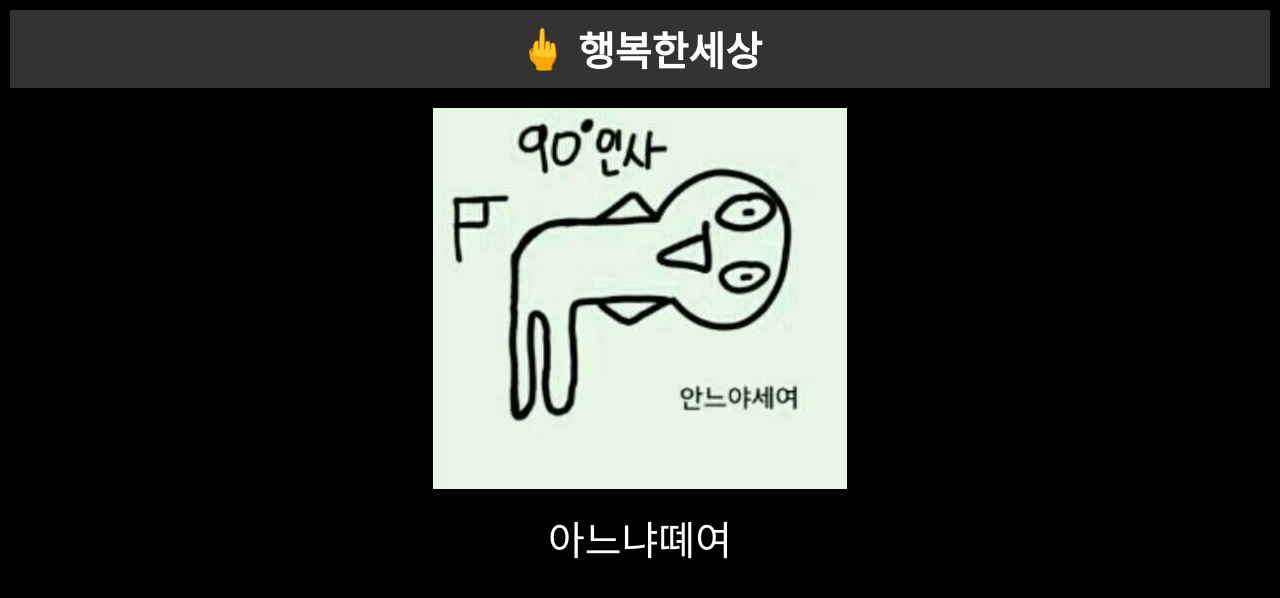
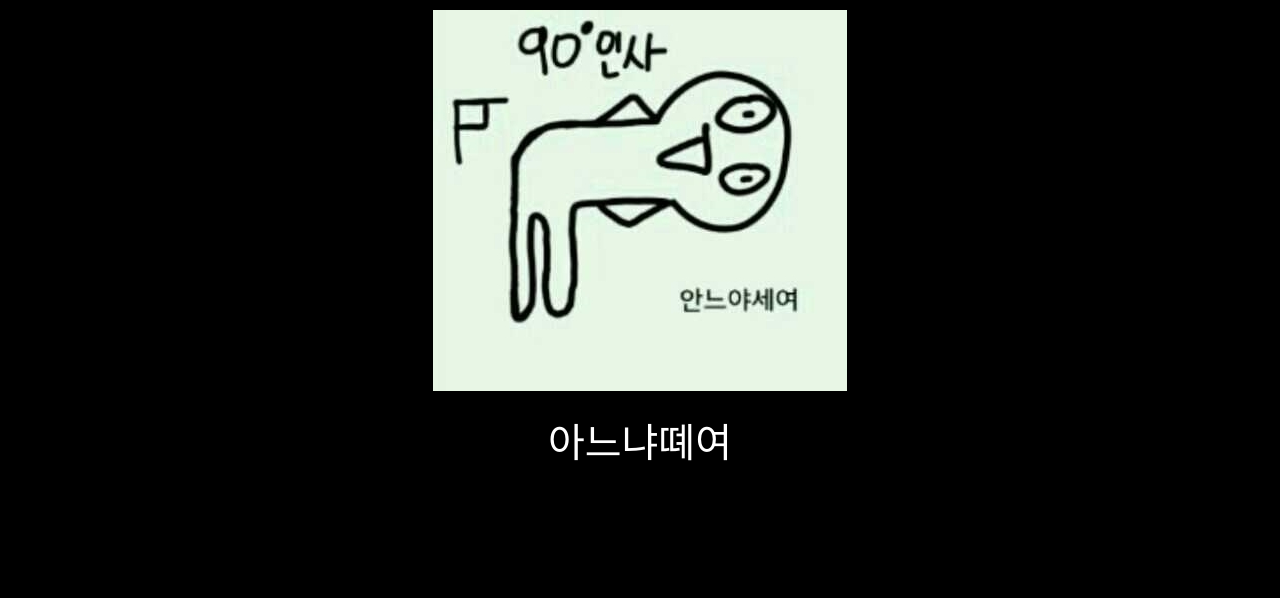
Before and after one commit to qksghguss/HI, a plain HTML site: page index.html in a window 1280 px wide. Drawn offline with Linux system fonts and the light colour scheme.

Commit message:
index.html

```diff
--- a/index.html
+++ b/index.html
@@ -3,17 +3,14 @@
 <head>
     <meta charset="UTF-8">
     <meta name="viewport" content="width=device-width, initial-scale=1.0">
-    <title>Image Display from GitHub</title>
+    <title>행복한세상</title>
     <link rel="stylesheet" href="style.css">
 </head>
 <body>
-    <div class="header">
-        <div class="logo">🖕</div>
-        <div class="site-name">행복한세상</div>
-    </div>
     <div class="container">
         <!-- GitHub에서 업로드한 이미지 표시 -->
         <img src="https://raw.githubusercontent.com/qksghguss/HI/main/123.jpg" alt="My Image" class="image">
+
         <div class="greeting">아느냐뗴여</div>
     </div>
 </body>
```
